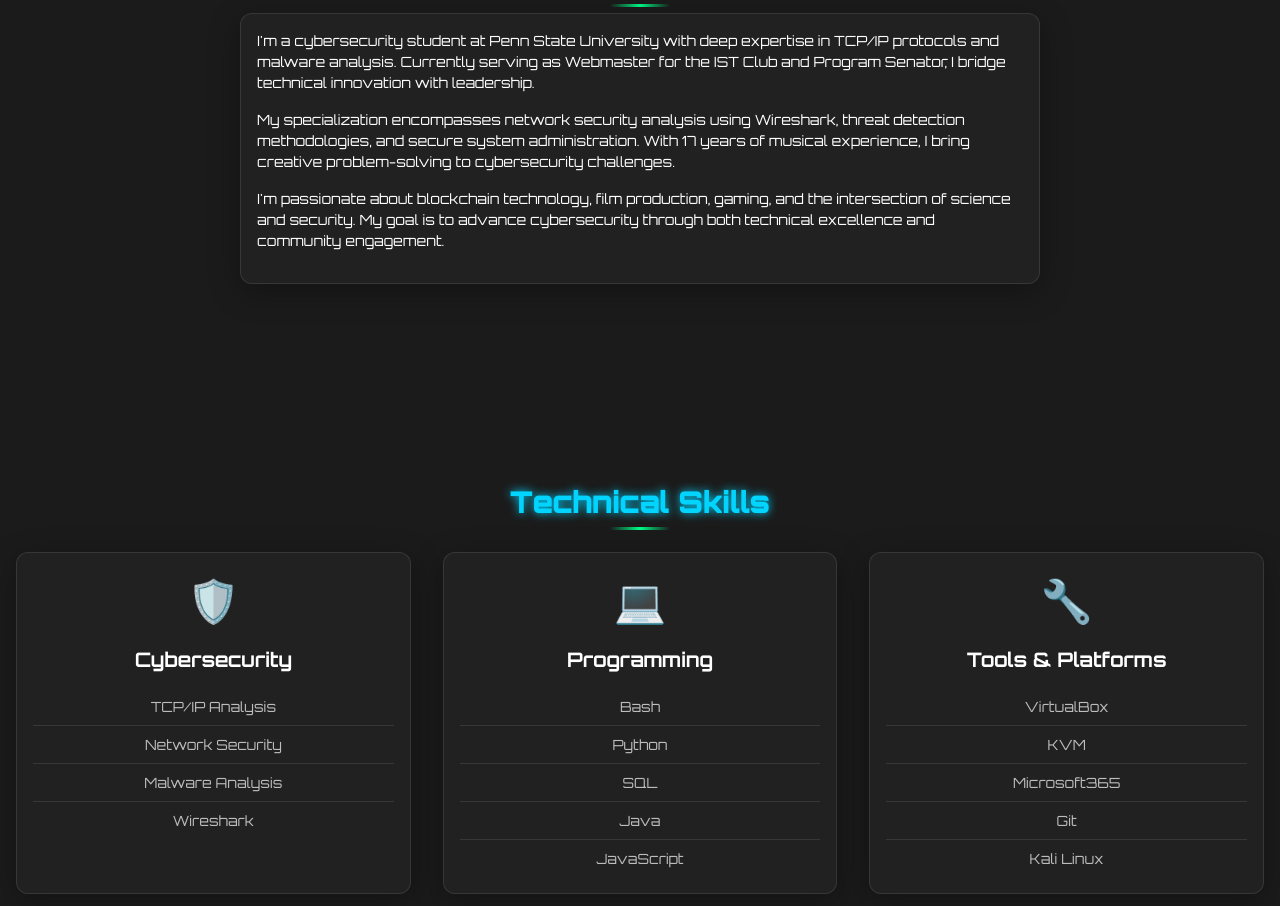
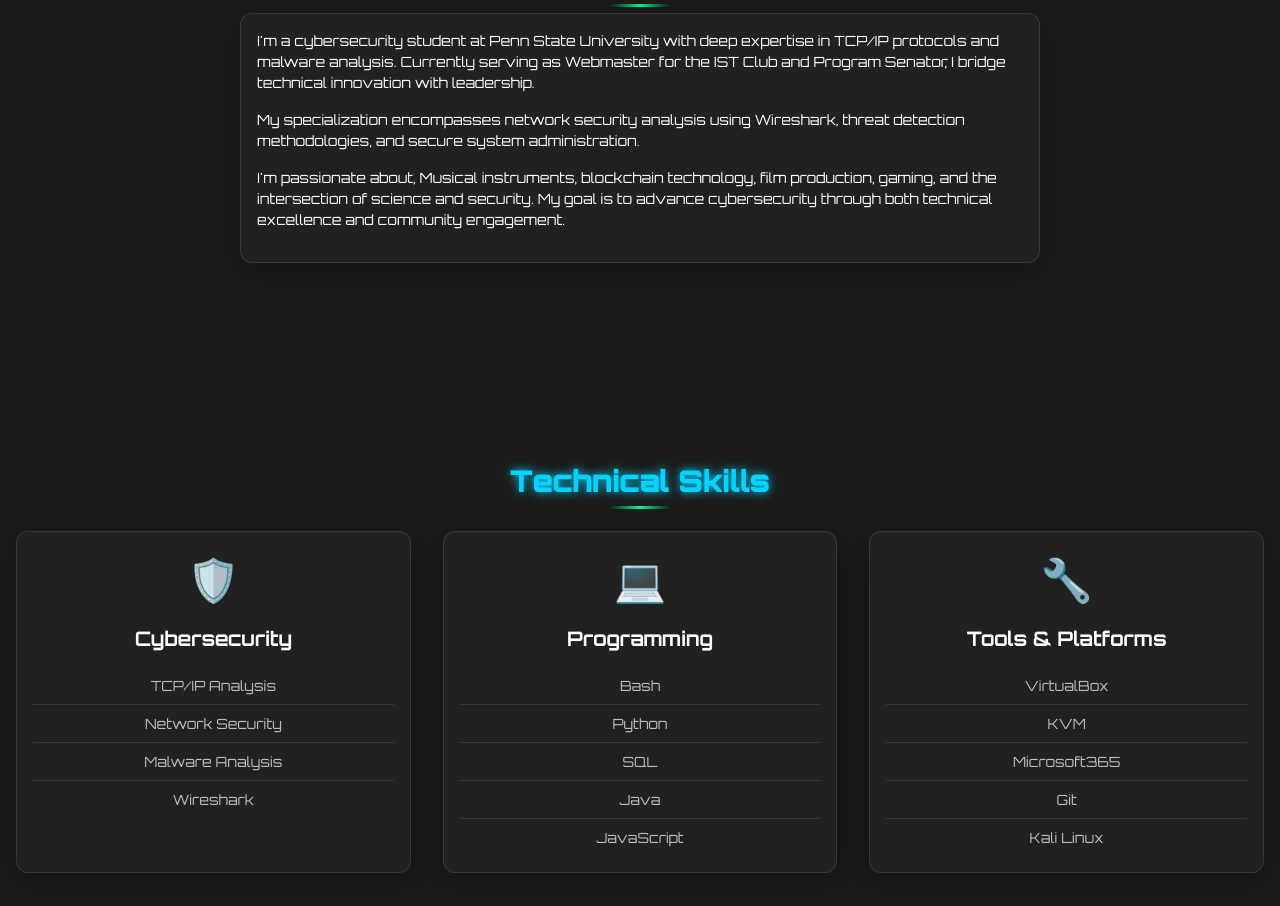
Before and after one commit to brickjawn/PortfolioWebsite, a plain HTML site: page index.html in a window 1280 px wide. Shown: the part 939-1845 px from the top of the page. Drawn offline with Linux system fonts and the light colour scheme; animation ran at ten frames a second.

Commit message:
README updated

```diff
--- a/index.html
+++ b/index.html
@@ -62,9 +62,9 @@
                 <div class="card__body">
                     <p>I'm a cybersecurity student at Penn State University with deep expertise in TCP/IP protocols and malware analysis. Currently serving as Webmaster for the IST Club and Program Senator, I bridge technical innovation with leadership.</p>
 
-                    <p>My specialization encompasses network security analysis using Wireshark, threat detection methodologies, and secure system administration. With 17 years of musical experience, I bring creative problem-solving to cybersecurity challenges.</p>
+                    <p>My specialization encompasses network security analysis using Wireshark, threat detection methodologies, and secure system administration.</p>
 
-                    <p>I'm passionate about blockchain technology, film production, gaming, and the intersection of science and security. My goal is to advance cybersecurity through both technical excellence and community engagement.</p>
+                    <p>I'm passionate about, Musical instruments, blockchain technology, film production, gaming, and the intersection of science and security. My goal is to advance cybersecurity through both technical excellence and community engagement.</p>
                 </div>
             </div>
         </div>
```
